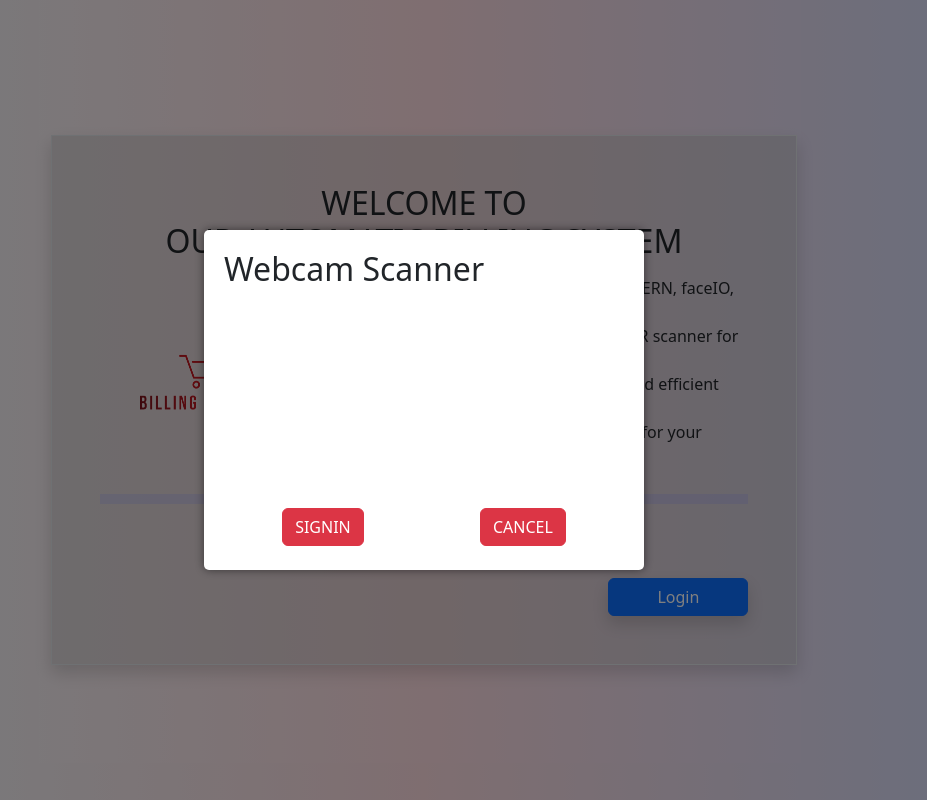
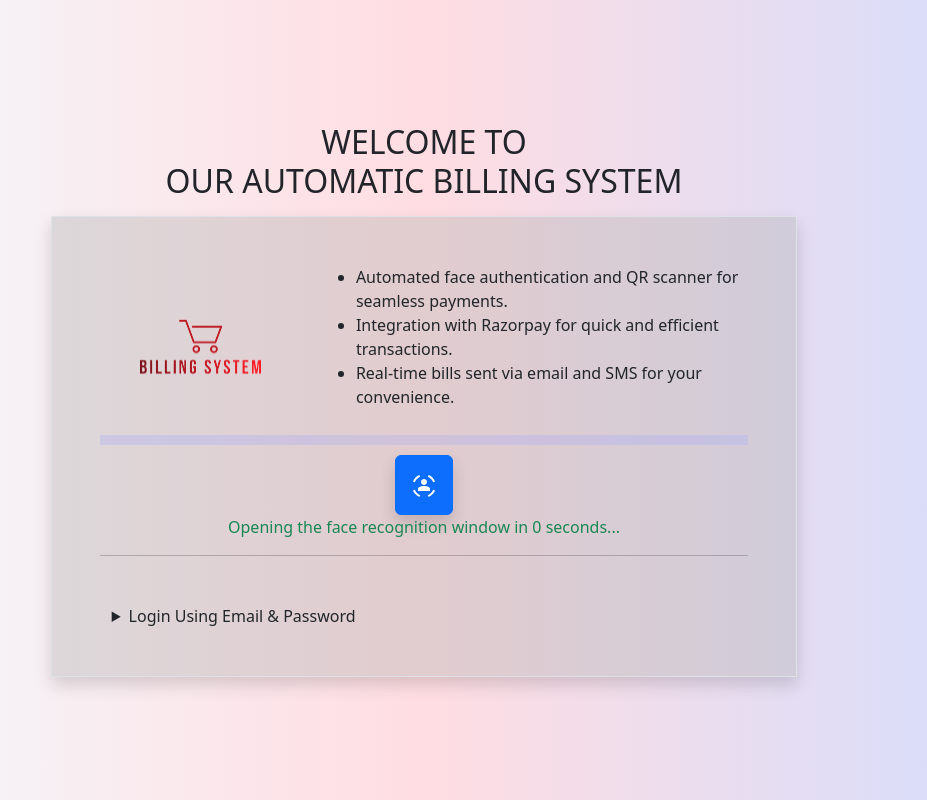
Before and after one commit to sangamprashant/Automate-Billing-System_MERN, a React (Create React App) app in the folder billing-system/: page / in a window 1280 px wide. Shown: the whole page, without its empty margins (216-1143 px from the left). Built offline with nearby package versions, Linux system fonts and the light colour scheme; no server answers.

Commit message:
email-login for backup

```diff
--- a/billing-system/src/assets/icons/index.js
+++ b/billing-system/src/assets/icons/index.js
@@ -12,6 +12,7 @@ import ShoppingCartOutlinedIcon from "@mui/icons-material/ShoppingCartOutlined";
 import DeleteIcon from "@mui/icons-material/Delete";
 import EditIcon from "@mui/icons-material/Edit";
 import LocalOfferIcon from "@mui/icons-material/LocalOffer";
+import StorefrontIcon from '@mui/icons-material/Storefront';
 
 export {
   AssignmentIndIcon,
@@ -27,5 +28,6 @@ export {
   DeleteIcon,
   ShoppingCartOutlinedIcon,
   EditIcon,
+  StorefrontIcon,
   LocalOfferIcon,
 };
--- a/billing-system/src/component/Admin/SideNav/SideNav.js
+++ b/billing-system/src/component/Admin/SideNav/SideNav.js
@@ -13,6 +13,7 @@ import {
   LocalOfferIcon,
   PersonIcon,
   ShoppingCartOutlinedIcon,
+  StorefrontIcon,
 } from "../../../assets/icons";
 
 function SideNav({ children }) {
@@ -40,7 +41,13 @@ function SideNav({ children }) {
       label: "orders",
       path: "/admin/orders",
       icon: <LocalOfferIcon />,
-    },    {
+    },
+    {
+      label: "Store",
+      path: "/store",
+      icon: <StorefrontIcon />,
+    },
+    {
       label: "Profile",
       path: "/admin/profile",
       icon: <PersonIcon />,
@@ -67,12 +74,12 @@ function SideNav({ children }) {
           isSidebarOpen ? "sidebar-open" : "small"
         }`}
       >
-        <Link className="sidenav-item  rounded-3 border-3  d-flex justify-content-start text-dark py-4 align-items-center">
+        <div  className="sidenav-item  rounded-3 border-3  d-flex justify-content-start text-dark py-3 align-items-center">
           <ShoppingCartOutlinedIcon stroke="#8e19c7" size="20px" />
           {isSidebarOpen && (
             <b style={{ color: "#8e19c7", fontSize: "20px" }}>Dashbord</b>
           )}
-        </Link>
+        </div>
         <div className="d-flex justify-content-center flex-column gap-4">
           <Link
             className={`sidenav-item shadow rounded-3 border-3 ${
--- a/billing-system/src/component/Authentication/Login.js
+++ b/billing-system/src/component/Authentication/Login.js
@@ -1,5 +1,6 @@
 import { message } from "antd";
 import React, { useContext, useEffect, useState } from "react";
+import SensorOccupiedIcon from "@mui/icons-material/SensorOccupied";
 import axios from "axios";
 import { useNavigate } from "react-router-dom";
 import { AppContext } from "../../AppContext";
@@ -10,6 +11,7 @@ import html2canvas from "html2canvas";
 import * as faceapi from "face-api.js";
 import { toast } from "react-toastify";
 import Modal from "../Modal";
+import LoginEmailForm from "./LoginEmailForm";
 
 function Login() {
   const { token, setToken, isLogged, setIsLogged, setIsLoading } =
@@ -43,8 +45,8 @@ function Login() {
 
   useEffect(() => {
     if (countdown === 0) {
-      // Start face recognition when countdown reaches 0
-      HandleWebCam();
+      // TODO: niche vala abhi un comment kena hai
+      // HandleWebCam();
     }
   }, [countdown]);
 
@@ -190,10 +192,11 @@ function Login() {
 
   return (
     <div className="main-container">
-      <form className="form bg-lucent-mirror border shadow p-5 col-md-7">
+      <div className="d-flex justify-content-center align-items-center flex-column">
         <h2 className="text-center mb-3">
           WELCOME TO <br /> OUR AUTOMATIC BILLING SYSTEM
         </h2>
+        <form className="bg-lucent-mirror border shadow p-5 col-md-7">
           <div className="row align-items-center">
             <div className="col-md-4">
               <img src={BannerImg} width="100%" alt="Banner" />
@@ -201,15 +204,12 @@ function Login() {
             <div className="col-md-8">
               <ul>
                 <li>
-                Revolutionizing billing systems with MERN, faceIO, Firebase, and
-                Twilio.
-              </li>
-              <li>
                   Automated face authentication and QR scanner for seamless
                   payments.
                 </li>
                 <li>
-                Integration with Razorpay for quick and efficient transactions.
+                  Integration with Razorpay for quick and efficient
+                  transactions.
                 </li>
                 <li>
                   Real-time bills sent via email and SMS for your convenience.
@@ -217,20 +217,24 @@ function Login() {
               </ul>
             </div>
           </div>
+
           <hr className="line-bold" />
+          <div className="d-flex justify-content-center">
+            <button
+              type="button"
+              className="shadow btn btn-primary p-3 "
+              onClick={HandleWebCam}
+            >
+              <SensorOccupiedIcon />
+            </button>
+          </div>
           <p className="text-center text-success">
             Opening the face recognition window in {countdown} seconds...
           </p>
-        <div className="d-flex justify-content-end">
-          <button
-            type="button"
-            className="shadow btn btn-primary px-5 mt-4"
-            onClick={HandleWebCam}
-          >
-            Login
-          </button>
+          <hr />
+          <LoginEmailForm />
+        </form>
       </div>
-      </form>
       <Modal isOpen={modelRegister} onClose={() => setModelRegister(false)}>
         <>
           <h2>Webcam Scanner</h2>
@@ -258,7 +262,7 @@ function Login() {
           <div className="d-flex justify-content-around mt-2">
             <button
               key="3"
-              className={`btn btn-${isFacedetected?"success":"danger"} m-1`}
+              className={`btn btn-${isFacedetected ? "success" : "danger"} m-1`}
               onClick={handleScreenshotButtonClick}
             >
               SIGNIN
--- /dev/null
+++ b/billing-system/src/component/Authentication/LoginEmailForm.jsx
@@ -0,0 +1,37 @@
+import React from "react";
+
+const LoginEmailForm = () => {
+  return (
+    <details className="container mt-5">
+      <summary className="">Login Using Email & Password</summary>
+
+      <form className="row mt-4">
+        <div className="mb-3 col-md-4">
+          <input
+            type="email"
+            id="email"
+            className="form-control"
+            placeholder="Enter your email"
+            required
+          />
+        </div>
+        <div className="mb-3 col-md-4">
+          <input
+            type="password"
+            id="password"
+            className="form-control"
+            placeholder="Enter your password"
+            required
+          />
+        </div>
+        <div className="col-md-4">
+          <button type="submit" className="btn btn-primary w-100">
+            Login
+          </button>
+        </div>
+      </form>
+    </details>
+  );
+};
+
+export default LoginEmailForm;
--- a/billing-system/src/component/Home/AddedItems.js
+++ b/billing-system/src/component/Home/AddedItems.js
@@ -3,7 +3,7 @@ import NorthIcon from "@mui/icons-material/North";
 import SouthIcon from "@mui/icons-material/South";
 import AddIcon from "@mui/icons-material/Add";
 import RedoIcon from "@mui/icons-material/Redo";
-import QrCodeScannerIcon from '@mui/icons-material/QrCodeScanner';
+import QrCodeScannerIcon from "@mui/icons-material/QrCodeScanner";
 import UndoIcon from "@mui/icons-material/Undo";
 import SearchIcon from "@mui/icons-material/Search";
 import CurrencyRupeeIcon from "@mui/icons-material/CurrencyRupee";
@@ -12,6 +12,7 @@ import { SearchOutlined } from "@ant-design/icons";
 import React, { useContext, useEffect, useState } from "react";
 import { AppContext } from "../../AppContext";
 import Scanner from "./Scanner";
+import { Link } from "react-router-dom";
 
 function AddedItems({
   selectedProducts,
@@ -24,15 +25,15 @@ function AddedItems({
   setDiscountAmountPerUnit,
   totalDiscountGivenInOverall,
   setTotalDiscountGivenInOverall,
-  calculatedTotalDiscountOfAllDiscount ,
+  calculatedTotalDiscountOfAllDiscount,
   setCalculatedTotalDiscountOfAllDiscount,
   selectItemsTotal,
   setSelectItemsTotal,
-  qtyCount ,
+  qtyCount,
   setQtyCount,
   setIsScannerOpen,
 }) {
-  const { isLogged, setIsLogged, goToPayment, setGoToPayment } =
+  const { isLogged, setIsLogged, goToPayment, setGoToPayment, userData } =
     useContext(AppContext);
 
   const handlePositiveNumberChange = (inputValue, setterFunction) => {
@@ -41,8 +42,11 @@ function AddedItems({
     } else {
       const numericValue = parseFloat(inputValue);
       if (!isNaN(numericValue) && numericValue >= 0) {
-        if (selectItemsTotal <= (calculatedTotalDiscountOfAllDiscount+numericValue)) {
-          setterFunction(0)
+        if (
+          selectItemsTotal <=
+          calculatedTotalDiscountOfAllDiscount + numericValue
+        ) {
+          setterFunction(0);
           message.error("Discount can't be more than total price");
         } else {
           setterFunction(numericValue);
@@ -74,7 +78,8 @@ function AddedItems({
     let itemsTotal = 0.0;
     let QuantityCount = 0;
     selectedProducts.forEach((product) => {
-      const discountPerUnit = product.p_total * (discountPercentagePerUnit / 100);
+      const discountPerUnit =
+        product.p_total * (discountPercentagePerUnit / 100);
       totalDiscount += discountPerUnit;
       itemsTotal += product.p_total;
       QuantityCount += product.p_count;
@@ -85,7 +90,12 @@ function AddedItems({
     setCalculatedTotalDiscountOfAllDiscount(totalDiscount);
     setSelectItemsTotal(itemsTotal);
     setQtyCount(QuantityCount);
-  }, [selectedProducts, discountPercentagePerUnit, discountAmountPerUnit, totalDiscountGivenInOverall]);
+  }, [
+    selectedProducts,
+    discountPercentagePerUnit,
+    discountAmountPerUnit,
+    totalDiscountGivenInOverall,
+  ]);
 
   return (
     <div className="home-main item-section">
@@ -106,7 +116,9 @@ function AddedItems({
                 />
               </td>
               <td>
-                <strong className=" text-nowrap text-primary">Dics Amt PU:</strong>
+                <strong className=" text-nowrap text-primary">
+                  Dics Amt PU:
+                </strong>
                 <input
                   className="form-control bg-warning-subtle "
                   type="number"
@@ -117,7 +129,9 @@ function AddedItems({
                 />
               </td>
               <td>
-                <strong className=" text-nowrap text-primary">Overall Disc Amt:</strong>
+                <strong className=" text-nowrap text-primary">
+                  Overall Disc Amt:
+                </strong>
                 <input
                   className="form-control bg-warning-subtle"
                   placeholder="0.00"
@@ -128,7 +142,9 @@ function AddedItems({
                 />
               </td>
               <td>
-                <strong className=" text-nowrap text-primary">Total Disc Amount:</strong>
+                <strong className=" text-nowrap text-primary">
+                  Total Disc Amount:
+                </strong>
                 <input
                   className="form-control bg-warning-subtle "
                   placeholder="0.00"
@@ -142,13 +158,20 @@ function AddedItems({
         <div className="d-flex justify-content-end">
           {/* buttons */}
           <Space size={[8, 16]} wrap className="justify-content-center">
+            {userData?.isAdmin && (
+              <Tooltip title="Back to Admin Dashboard" onClick={handleReset}>
+                <Link className="btn btn-primary" to="/admin/dashboard">
+                  Admin Dashboard
+                </Link>
+              </Tooltip>
+            )}
             <Tooltip title="Reset the billing items" onClick={handleReset}>
-              <button className="btn btn-primary" disabled={goToPayment} >
+              <button className="btn btn-primary" disabled={goToPayment}>
                 Reset
               </button>
             </Tooltip>
             <Tooltip title="Undo" onClick={handleUndo}>
-              <button className="btn btn-primary" disabled={goToPayment} >
+              <button className="btn btn-primary" disabled={goToPayment}>
                 <UndoIcon />
               </button>
             </Tooltip>
@@ -158,10 +181,14 @@ function AddedItems({
               </button>
             </Tooltip> */}
             <Tooltip title="Scan a product">
-                <button className="btn btn-primary" disabled={goToPayment} onClick={()=>setIsScannerOpen(true)}>
-                  <QrCodeScannerIcon />
-                </button>
-              </Tooltip>
+              <button
+                className="btn btn-primary"
+                disabled={goToPayment}
+                onClick={() => setIsScannerOpen(true)}
+              >
+                <QrCodeScannerIcon />
+              </button>
+            </Tooltip>
           </Space>
         </div>
       </div>
@@ -218,9 +245,14 @@ function AddedItems({
               </td>
               <td className="box-cell-bottom shadow">{qtyCount}</td>
               <td className="box-cell-bottom shadow">
-              ₹{selectItemsTotal.toFixed(2)}
+                ₹{selectItemsTotal.toFixed(2)}
               </td>
-              <td className="box-cell-bottom shadow">₹{(selectItemsTotal - calculatedTotalDiscountOfAllDiscount).toFixed(2)}</td>
+              <td className="box-cell-bottom shadow">
+                ₹
+                {(
+                  selectItemsTotal - calculatedTotalDiscountOfAllDiscount
+                ).toFixed(2)}
+              </td>
             </tr>
           </tbody>
         </table>
```
Also changed, not shown: billing-system/src/component/Home/Home.js (+7 -14 lines). Lines whose indentation alone changed are shown as unchanged.
